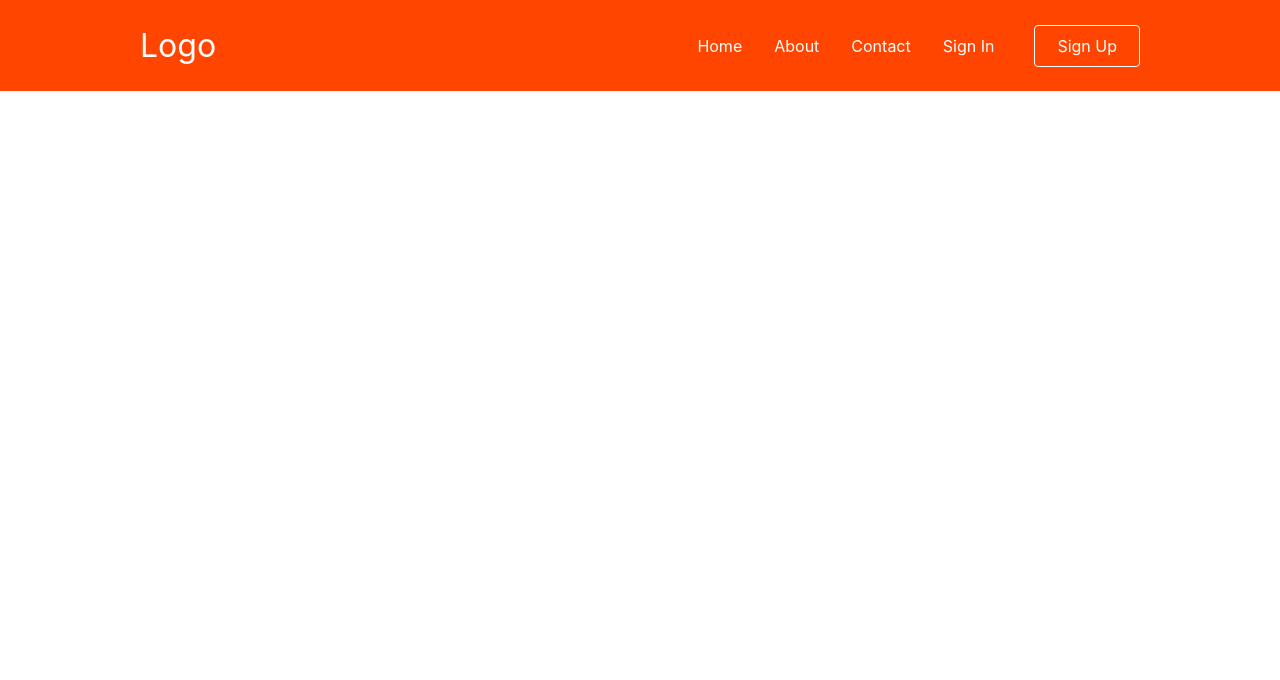
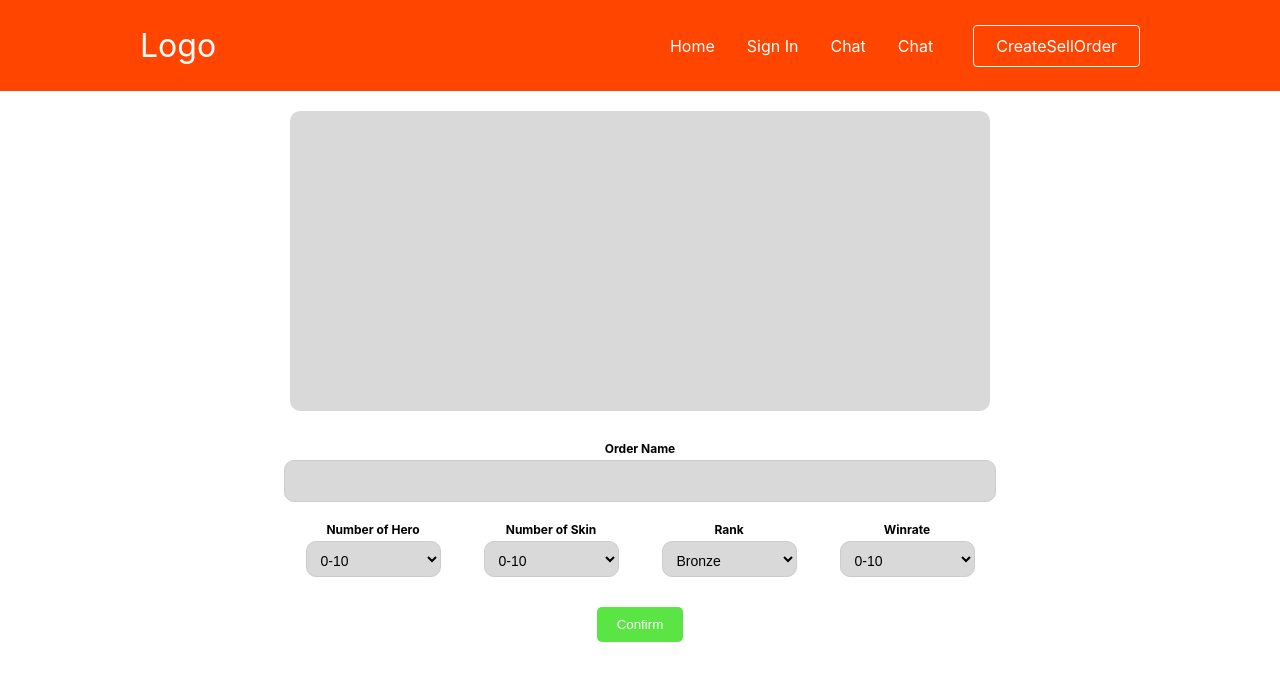
Before and after one commit to PlasticxPlastic/SoftDev_Frontend, a React (Create React App) app: page /create-sell-order in a window 1280 px wide. Shown: the top 680 px of the page. Built offline with nearby package versions, Linux system fonts and the light colour scheme.

Commit message:
Create Order Sell / Booster Form

```diff
--- a/src/App.js
+++ b/src/App.js
@@ -1,12 +1,11 @@
-import './App.css';
+import React from "react";
+import "./App.css";
 import { BrowserRouter, Routes, Route } from "react-router-dom";
 import Navbar from "./Components/Navbar";
-import Home from './pages';
-import About from './pages/About';
-import Contact from './pages/contact';
-import SignUp from './pages/signup';
-import SignIn from './pages/signin';
-import ShopPage from './pages/ShopPage';
+import Home from "./pages";
+import SignUp from "./pages/signup";
+import SignIn from "./pages/signin";
+import CreateSellOrder from "./pages/CreateSellOrder"; // Import the CreateSellOrder component
 
 function App() {
   return (
@@ -14,11 +13,10 @@ function App() {
       <Navbar />
       <Routes>
         <Route path="/" element={<Home />} />
-        <Route path="/aboutss" element={<About />} />
-        <Route path="/contact" element={<Contact />} />
         <Route path="/signin" element={<SignIn />} />
         <Route path="/sign-up" element={<SignUp />} />
-        <Route path="/about" element={<ShopPage />} />
+        {/* Add a route for the CreateSellOrder component */}
+        <Route path="/create-sell-order" element={<CreateSellOrder />} />
       </Routes>
     </BrowserRouter>
   );
--- a/src/Components/Navbar/index.js
+++ b/src/Components/Navbar/index.js
@@ -1,55 +1,36 @@
 import React from "react";
-import {
-    Nav,
-    NavLogo,
-    NavLink,
-    Bars,
-    NavMenu,
-    NavBtn,
-    NavBtnLink,
-} from "./NavbarElements";
-
+import { Nav, NavLogo, NavLink, Bars, NavMenu, NavBtn, NavBtnLink } from "./NavbarElements";
+import { NavLink as RouterNavLink } from "react-router-dom"; // Import NavLink from react-router-dom
 
 const Navbar = () => {
   return (
     <>
       <Nav>
-            <NavLogo to="/">
-                Logo
-            </NavLogo>
+        <NavLogo to="/">Logo</NavLogo>
         <Bars />
 
         <NavMenu>
-                <NavLink
-                  to="/"
-                  activeStyle={{ color:'black' }}
-                >
+          <NavLink to="/" activeStyle={{ color: 'black' }}>
             Home
           </NavLink>
-                <NavLink
-                  to="/about"
-                  activeStyle={{ color: 'black' }}
-                >
-                    About
-                </NavLink>
-                <NavLink
-                  to="/contact"
-                  activeStyle={{ color: 'black' }}
-                >
-                    Contact
-                </NavLink>
-                <NavLink
-                  to="/signin"
-                  activeStyle={{ color: 'black' }}
-                >
+          <NavLink to="/signin" activeStyle={{ color: 'black' }}>
             Sign In
           </NavLink>
+          <NavLink to="/chat" activeStyle={{ color: 'black' }}>
+            Chat
+          </NavLink>
+          <NavLink to="/chat" activeStyle={{ color: 'black' }}>
+            Chat
+          </NavLink>
           <NavBtn>
-                    <NavBtnLink to="/sign-up">Sign Up</NavBtnLink>
+            <NavBtnLink to="/create-sell-order">CreateSellOrder</NavBtnLink>
           </NavBtn>
+
+
         </NavMenu>
       </Nav>
     </>
   );
 };
+
 export default Navbar;
--- a/src/pages/About.js
+++ /dev/null
@@ -1,16 +0,0 @@
-const About = () => {
-    return (
-        <div
-            style={{
-                display: 'flex',
-                justifyContent: 'center',
-                alignItems: 'center',
-                height: '100vh'
-            }}
-        >
-            <h1>Lorem ipsum dolor sit, amet consectetur adipisicing elit. Exercitationem, totam.</h1>
-        </div>
-    );
-};
-
-export default About;
--- /dev/null
+++ b/src/pages/CreateSellOrder.css
@@ -0,0 +1,146 @@
+.create-sell-order {
+    display: flex;
+    justify-content: center;
+    align-items: center;
+    flex-direction: column;
+    padding: 20px;
+  }
+
+  .image-upload {
+    display: flex;
+    flex-direction: column;
+    align-items: center;
+    margin-bottom: 20px;
+  }
+
+  .upload-box {
+    width: 700px;
+    height: 300px;
+    background-color: #d9d9d9;
+    border-radius: 10px;
+    display: flex;
+    justify-content: center;
+    align-items: center;
+    cursor: pointer;
+  }
+
+  .upload-box:hover {
+    background-color: #c9c9c9;
+  }
+
+  input[type="file"] {
+    display: none;
+  }
+
+  .upload-text {
+    font-size: 16px;
+    color: #333;
+  }
+
+  .order-info {
+    display: flex;
+    flex-direction: column;
+    align-items: center;
+  }
+
+  /* Style for other input elements and labels */
+  .label-input-container {
+    display: flex;
+    flex-direction: column;
+    margin: 10px 0;
+  }
+
+  /* Style the "Order Name" label and input to be above each other */
+  .order-name {
+    display: flex;
+    flex-direction: column;
+    align-items: center;
+    margin: 10px 0;
+  }
+
+  .order-name label {
+    font-size: 12px;
+    font-weight: bold;
+    text-align: center;
+    margin-bottom: 4px;
+  }
+
+  .order-name .input-container {
+    display: flex;
+    flex-direction: column;
+    align-items: center;
+  }
+
+  .order-name input {
+    width: 700px;
+    height: 30px;
+    background-color: #d9d9d9;
+    border: 1px solid #ccc;
+    border-radius: 10px;
+    padding: 5px;
+    font-size: 14px;
+  }
+
+  /* Style the "Number of Hero," "Number of Skin," "Rank," and "Winrate" elements */
+  .order-details {
+    display: flex;
+    justify-content: space-between;
+    width: 100%;
+  }
+
+  .detail {
+    flex: 1;
+    display: flex;
+    flex-direction: column;
+    align-items: center;
+    margin: 10px 0;
+  }
+
+  .detail label {
+    font-size: 12px;
+    font-weight: bold;
+    text-align: center;
+    margin-bottom: 4px;
+  }
+
+  .detail .input-container {
+    display: flex;
+    flex-direction: column;
+    align-items: center;
+  }
+
+  .detail input,
+  .detail select {
+    width: 135px; /* Set the width to a fixed value */
+    height: 36px;
+    background-color: #d9d9d9;
+    border: 1px solid #ccc;
+    border-radius: 10px;
+    padding: 10px;
+    font-size: 14px;
+  }
+
+
+  .confirm-button {
+    background-color: #5ae544;
+    color: white;
+    padding: 10px 20px;
+    border: none;
+    border-radius: 5px;
+    cursor: pointer;
+    margin-top: 20px;
+  }
+
+  .confirm-button:hover {
+    background-color: #4ac038;
+  }
+
+  /* Media queries for responsiveness */
+  /* Example: */
+  @media screen and (max-width: 768px) {
+    .image-upload {
+      /* Adjust styles for smaller screens */
+    }
+
+    /* Add more responsive styles as needed */
+  }
--- /dev/null
+++ b/src/pages/CreateSellOrder.js
@@ -0,0 +1,109 @@
+import React, { useState } from "react";
+import "./CreateSellOrder.css";
+
+function CreateSellOrder() {
+  const [orderName, setOrderName] = useState("");
+  const [numberOfHero, setNumberOfHero] = useState(0);
+  const [numberOfSkin, setNumberOfSkin] = useState(0);
+  const [rank, setRank] = useState("");
+  const [winrate, setWinrate] = useState("0-10"); // Set the default value
+
+  const handleConfirmClick = () => {
+    // Handle the confirm button click event
+    // You can use the state values (orderName, numberOfHero, numberOfSkin, rank, winrate) here.
+  };
+
+  return (
+    <div className="create-sell-order">
+      <div className="image-upload">
+        {/* Image upload box */}
+        {/* Add your image upload functionality here */}
+        <div className="upload-box">
+          {/* Styling for the box */}
+        </div>
+        <input type="file" accept="image/*" /> {/* Actual file input */}
+      </div>
+      <div className="order-info">
+        {/* Order information */}
+        <div className="order-name">
+          <label>Order Name</label>
+          <div className="input-container">
+            <input
+              type="text"
+              value={orderName}
+              onChange={(e) => setOrderName(e.target.value)}
+            />
+          </div>
+        </div>
+        <div className="order-details">
+          {/* Align dropdowns and text box in a single line */}
+          <div className="detail">
+            <label>Number of Hero</label>
+            <div className="input-container">
+              <select
+                value={numberOfHero}
+                onChange={(e) => setNumberOfHero(e.target.value)}
+              >
+                {/* Populate the dropdown with the desired options */}
+                {/* Example: */}
+                <option value="0-10">0-10</option>
+                {/* Add the rest of the options */}
+              </select>
+            </div>
+          </div>
+          <div className="detail">
+            <label>Number of Skin</label>
+            <div className="input-container">
+              <select
+                value={numberOfSkin}
+                onChange={(e) => setNumberOfSkin(e.target.value)}
+              >
+                {/* Populate the dropdown with the desired options */}
+                {/* Example: */}
+                <option value="0-10">0-10</option>
+                {/* Add the rest of the options */}
+              </select>
+            </div>
+          </div>
+          <div className="detail">
+            <label>Rank</label>
+            <div className="input-container">
+              <select value={rank} onChange={(e) => setRank(e.target.value)}>
+                {/* Populate the dropdown with the desired options */}
+                {/* Example: */}
+                <option value="Bronze">Bronze</option>
+                {/* Add the rest of the options */}
+              </select>
+            </div>
+          </div>
+          <div className="detail">
+            <label>Winrate</label>
+            <div className="input-container">
+              <select
+                value={winrate}
+                onChange={(e) => setWinrate(e.target.value)}
+              >
+                {/* Populate the dropdown with the desired options */}
+                <option value="0-10">0-10</option>
+                <option value="11-20">11-20</option>
+                <option value="21-30">21-30</option>
+                <option value="31-40">31-40</option>
+                <option value="41-50">41-50</option>
+                <option value="51-60">51-60</option>
+                <option value="61-70">61-70</option>
+                <option value="71-80">71-80</option>
+                <option value="81-90">81-90</option>
+                <option value="91-100">91-100</option>
+              </select>
+            </div>
+          </div>
+        </div>
+        <button className="confirm-button" onClick={handleConfirmClick}>
+          Confirm
+        </button>
+      </div>
+    </div>
+  );
+}
+
+export default CreateSellOrder;
--- a/src/pages/contact.js
+++ /dev/null
@@ -1,16 +0,0 @@
-const Contact = () => {
-    return (
-        <div
-            style={{
-                display: 'flex',
-                justifyContent: 'center',
-                alignItems: 'center',
-                height: '100vh'
-            }}
-        >
-           <h1>Contact Us</h1>
-        </div>
-    );
-};
-
-export default Contact;
```
Also changed, not shown: src/pages/ChatPage/ChatPage.css (added, +49 -0 lines), src/pages/ChatPage/ChatPage.jsx (added, +26 -0 lines), src/pages/ChatPage/mockContacts.jsx (added, +17 -0 lines), src/Components/New Text Document.txt (deleted). Lines whose indentation alone changed are shown as unchanged.
